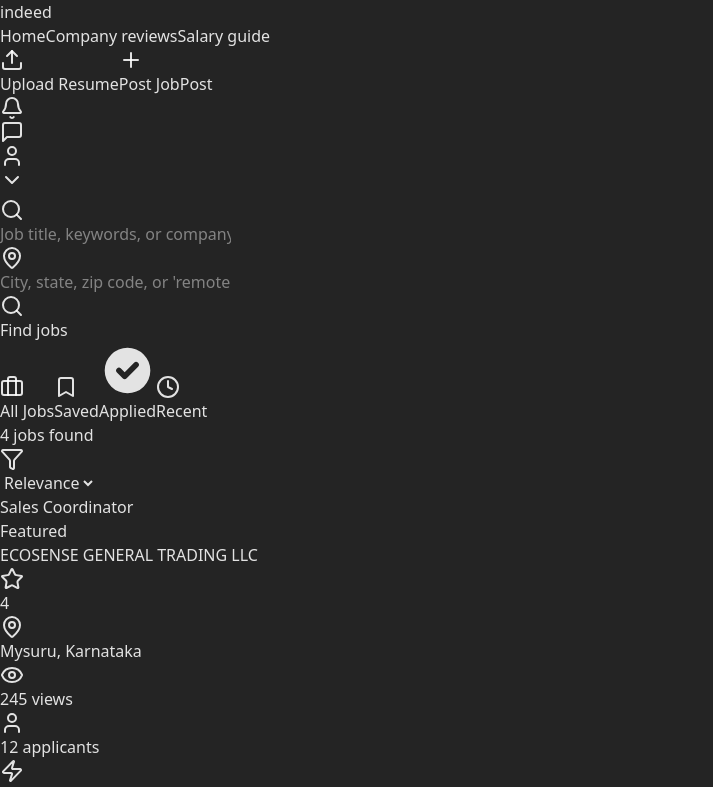
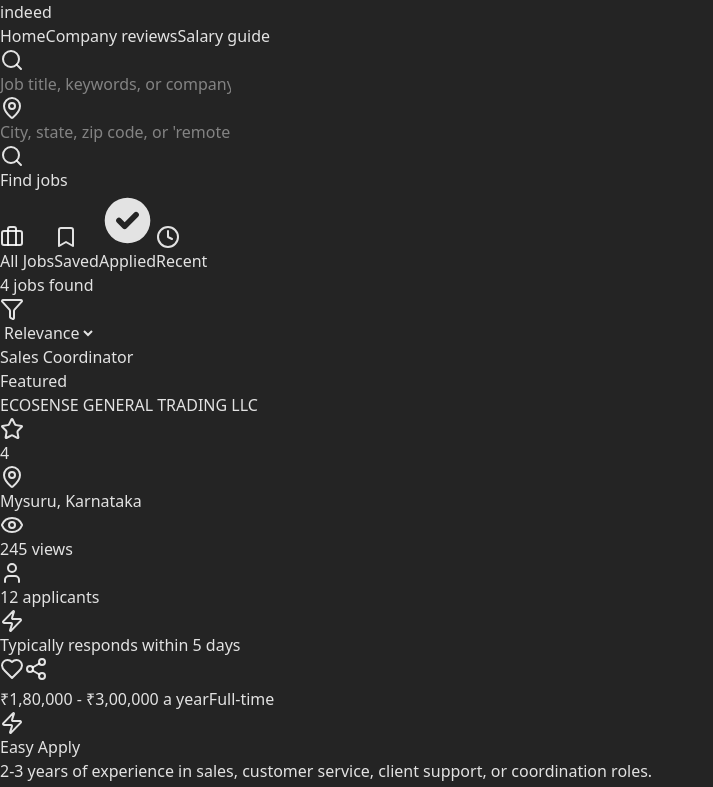
Before and after one commit to Ujjwalrai01/CollegeWorkShop, a React (Vite) app in the folder JobBoard/: page /user in a window 1280 px wide. Shown: the top 787 px of the page, without its empty margins (0-713 px from the left). Built offline with nearby package versions, Linux system fonts and the light colour scheme.

Commit message:
Update UserSide.jsx

```diff
--- a/JobBoard/src/pages/UserSide.jsx
+++ b/JobBoard/src/pages/UserSide.jsx
@@ -214,40 +214,6 @@
                 <a href="#" className="text-gray-700 hover:text-blue-600 pb-4 transition-colors">Company reviews</a>
                 <a href="#" className="text-gray-700 hover:text-blue-600 pb-4 transition-colors">Salary guide</a>
               </nav>
-            </div>
-            <div className="flex items-center space-x-4">
-              <button className="hidden md:flex items-center space-x-2 px-4 py-2 border border-blue-600 text-blue-600 rounded-md hover:bg-blue-50 transition-colors">
-                <Upload className="w-4 h-4" />
-                <span>Upload Resume</span>
-              </button>
-              <button className="flex items-center space-x-2 px-4 py-2 bg-blue-600 text-white rounded-md hover:bg-blue-700 transition-colors">
-                <Plus className="w-4 h-4" />
-                <span className="hidden md:inline">Post Job</span>
-                <span className="md:hidden">Post</span>
-              </button>
-              <Bell className="w-6 h-6 text-gray-600 cursor-pointer hover:text-blue-600 transition-colors" />
-              <MessageSquare className="w-6 h-6 text-gray-600 cursor-pointer hover:text-blue-600 transition-colors" />
-              <div className="relative" ref={userMenuRef}>
-                <button
-                  onClick={() => setShowUserMenu(!showUserMenu)}
-                  className="flex items-center space-x-2 p-2 hover:bg-gray-100 rounded-full transition-colors"
-                >
-                  <div className="w-8 h-8 bg-blue-100 rounded-full flex items-center justify-center">
-                    <User className="w-4 h-4 text-blue-600" />
-                  </div>
-                  <ChevronDown className="w-4 h-4 text-gray-500" />
-                </button>
-                {showUserMenu && (
-                  <div className="absolute right-0 mt-2 w-48 bg-white rounded-md shadow-lg border border-gray-200 py-1">
-                    <a href="#" className="block px-4 py-2 text-sm text-gray-700 hover:bg-gray-100">Profile</a>
-                    <a href="#" className="block px-4 py-2 text-sm text-gray-700 hover:bg-gray-100">My Jobs</a>
-                    <a href="#" className="block px-4 py-2 text-sm text-gray-700 hover:bg-gray-100">Saved Jobs</a>
-                    <a href="#" className="block px-4 py-2 text-sm text-gray-700 hover:bg-gray-100">Settings</a>
-                    <hr className="my-1" />
-                    <a href="#" className="block px-4 py-2 text-sm text-gray-700 hover:bg-gray-100">Sign out</a>
-                  </div>
-                )}
-              </div>
             </div>
           </div>
         </div>
```
